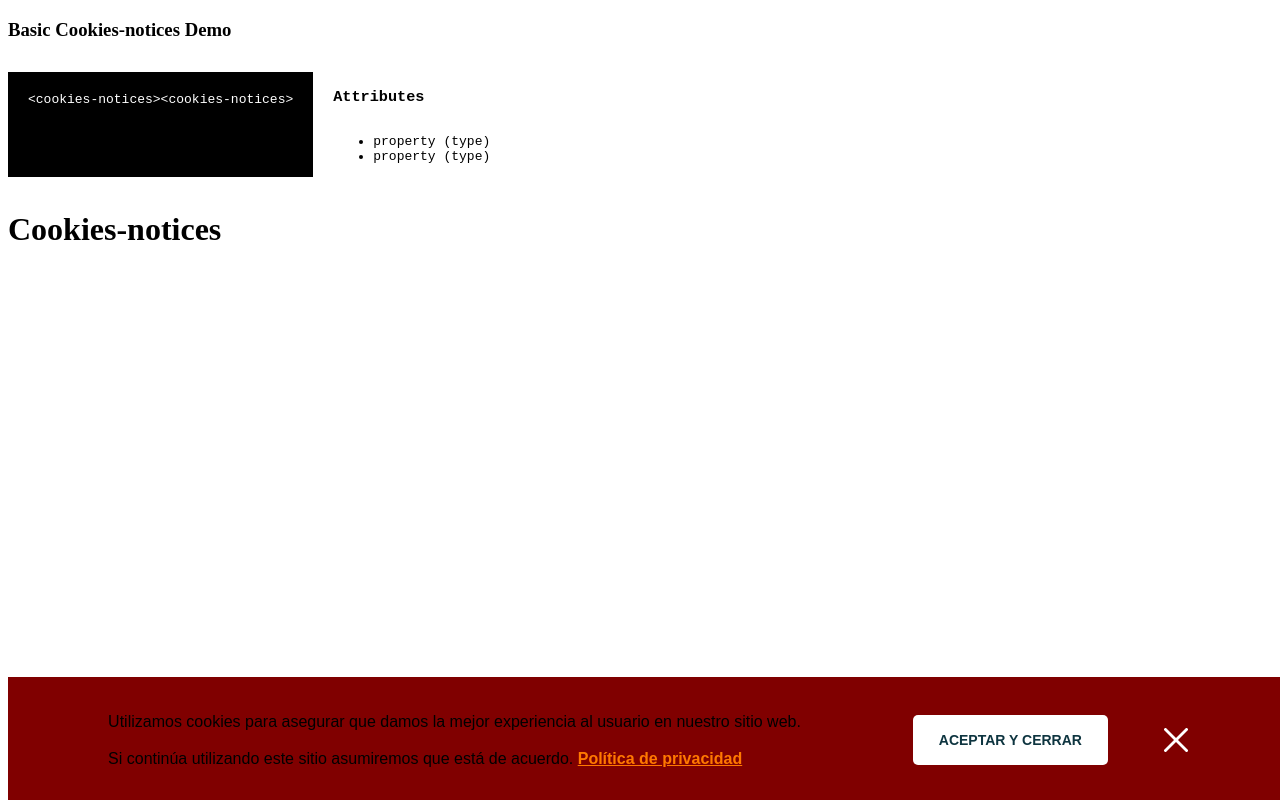
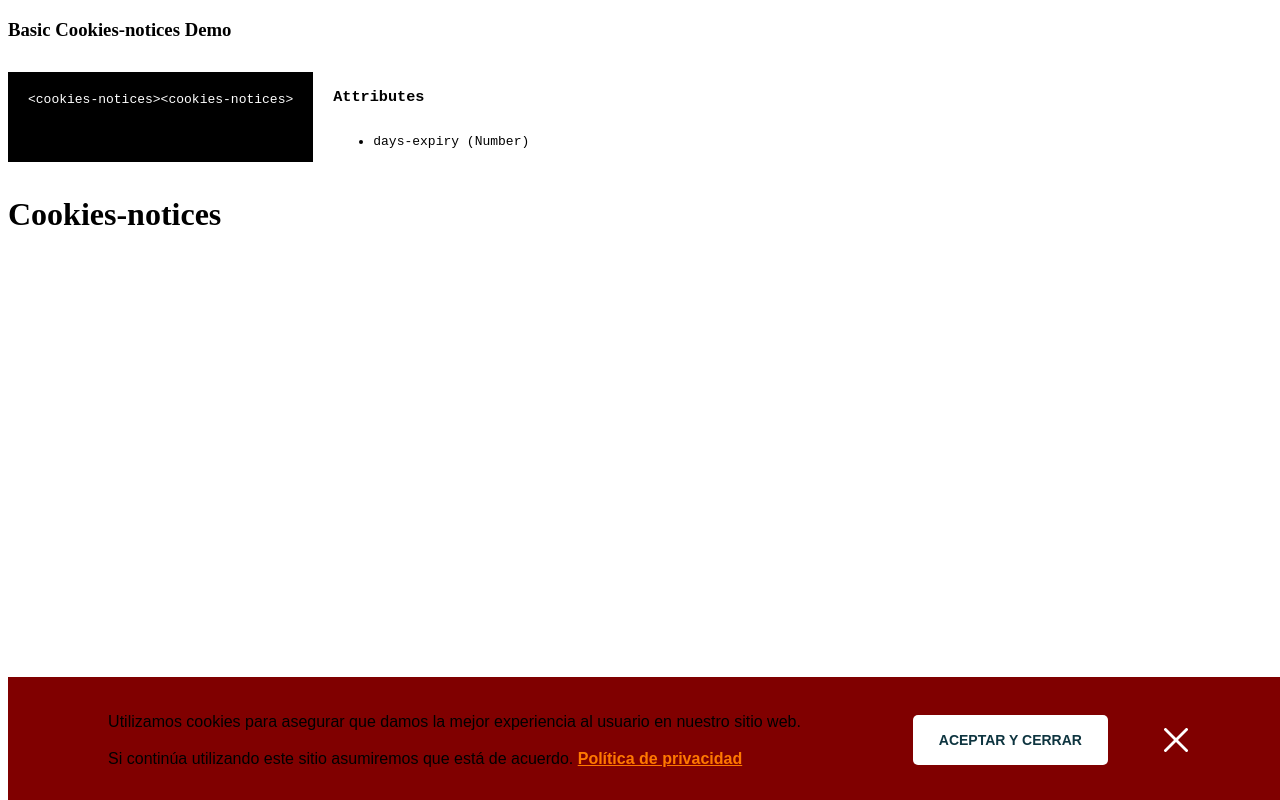
Before and after one commit to KairosDS/cookies-notice, a website with bundled scripts: page demo/index.html in a window 1280 px wide. Built offline with nearby package versions, Linux system fonts and the light colour scheme.

Commit message:
attributes in the demo , information . Link logic in rendering

```diff
--- a/demo/index.html
+++ b/demo/index.html
@@ -52,8 +52,7 @@
             <pre class="block attributes">
           <h3>Attributes</h3>
           <ul>
-            <li>property (type)</li>
-            <li>property (type)</li>
+            <li>days-expiry (Number)</li>
           </ul>
         </pre>
         </div>
--- a/src/CookiesNotice.js
+++ b/src/CookiesNotice.js
@@ -106,7 +106,7 @@ export class CookiesNotice extends HTMLChildrenMixin(LitElement) {
 
   render() {
 
-    const urlLInk = `/${this.language}/${this.policyLink.href}`;
+    const urlLInk = this.language && this.policyLink.href? `/${this.language}/${this.policyLink.href}` : `/${this.policyLink.href}` ;
     return html`
       ${this.showPopup ? html`
           <div class="cookies">
```
